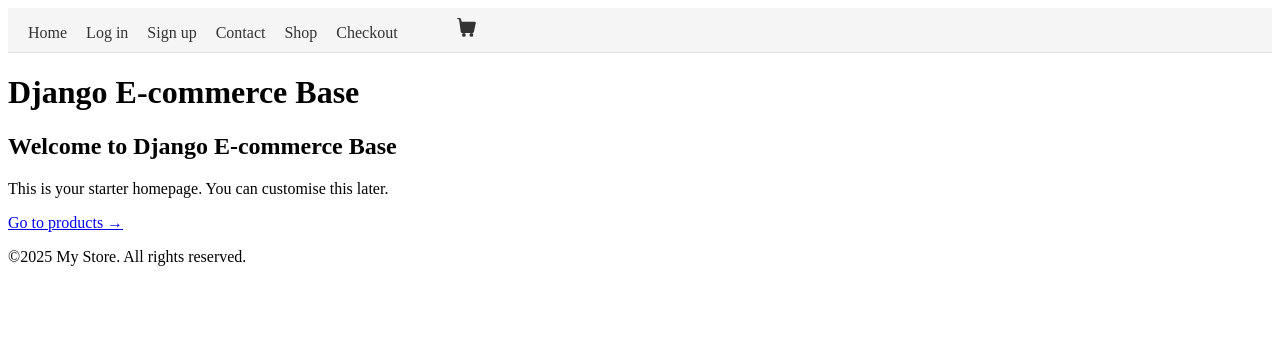
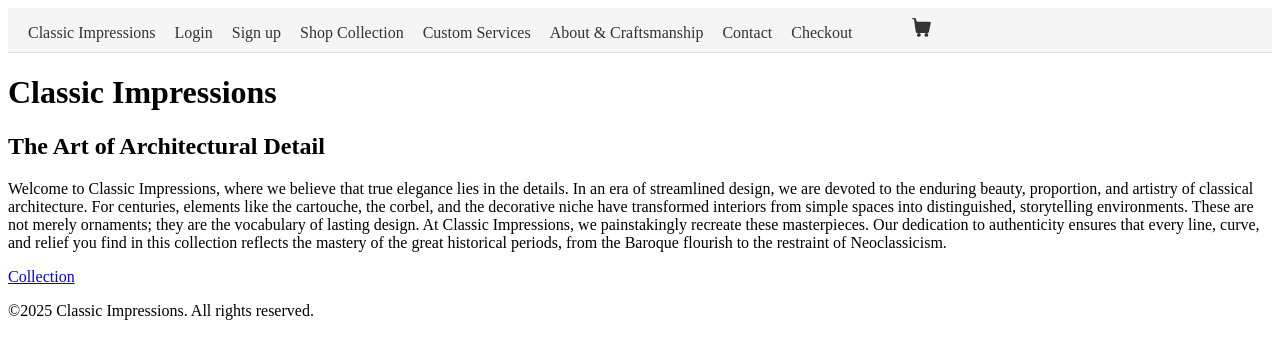
Before and after one commit to monicathomas8/Classic-Impressions, a Django app: page / in a window 1280 px wide. Shown: the top 359 px of the page. Run offline with Django 5.2, Linux system fonts and the light colour scheme.

Commit message:
html changes to suite store- classim impressions

```diff
--- a/catalogue/templates/catalogue/product_detail.html
+++ b/catalogue/templates/catalogue/product_detail.html
@@ -1,5 +1,5 @@
 {% extends "base.html" %}
-{% block title %}Product Details | My Store{% endblock %}
+{% block title %}Product Details | Classic Impressions{% endblock %}
 
 {% block content %}
 
--- a/catalogue/templates/catalogue/products.html
+++ b/catalogue/templates/catalogue/products.html
@@ -1,6 +1,6 @@
 {% extends "base.html" %}
 {% block content %}
-    <h1>Django E-commerce Base Shop!</h1>
+    <h1>Collection</h1>
         {% if products %}
     <ul>
         {% for product in products %}
--- a/templates/base.html
+++ b/templates/base.html
@@ -11,18 +11,21 @@
         <header>
             <nav>
                 <ul>
-                    <li><a href="{% url 'home' %}">Home</a></li>
+                    <li><a href="{% url 'home' %}">Classic Impressions</a></li>
                     {% if user.is_authenticated %}
                         <span>Hi, {{ user.username }}</span>
                         <li><a href="{% url 'my_account' %}">My Account</a></li>
                         <li><a href="{% url 'my_orders' %}">My orders</a></li>
                         <li><a href="{% url 'logout' %}">Log out</a></li>
                     {% else %}
-                        <li><a href="{% url 'login' %}">Log in</a></li>
+                        <li><a href="{% url 'login' %}">Login</a></li>
                         <li><a href="{% url 'signup' %}">Sign up</a></li>
                     {% endif %}
+                    <li><a href="{% url 'products' %}">Shop Collection</a></li>
+                    <li><a href="#">Custom Services</a></li>
+                    <li><a href="#">About & Craftsmanship</a></li>
                     <li><a href="#">Contact</a></li>
-                    <li><a href="{% url 'products' %}">Shop</a></li>
+
                     <li><a href="{% url 'checkout' %}">Checkout</a></li>
                     <li ><a id="cartButton" href="{% url 'cart_detail' %}">
                             <svg xmlns="http://www.w3.org/2000/svg"
@@ -48,7 +51,7 @@
             </ul>
             {% endif %}
         </header>
-        <h1>Django E-commerce Base</h1>
+        <h1>Classic Impressions</h1>
 
         <main>
             {% block content %}
@@ -57,7 +60,7 @@
         </main>
 
         <footer>
-            <p>&copy;2025 My Store. All rights reserved.</p>
+            <p>&copy;2025 Classic Impressions. All rights reserved.</p>
         </footer>
     <script src="{% static 'js/script.js' %}"></script>
     </body>
--- a/templates/home.html
+++ b/templates/home.html
@@ -1,12 +1,19 @@
 {% extends "base.html" %}
 
-{% block title %}Home | Django E-commerce Base{% endblock %}
+{% block title %}Home | Classic Impressions{% endblock %}
 
 {% block content %}
-    <h2>Welcome to Django E-commerce Base</h2>
-    <p>This is your starter homepage. You can customise this later.</p>
+    <h2>The Art of Architectural Detail</h2>
+    <p>Welcome to Classic Impressions, where we believe that true elegance lies in the details.
+        In an era of streamlined design, we are devoted to the enduring beauty, proportion, and artistry of classical architecture.
 
+        For centuries, elements like the cartouche, the corbel, and the decorative niche have transformed interiors from simple spaces into distinguished,
+        storytelling environments. These are not merely ornaments; they are the vocabulary of lasting design.
+
+        At Classic Impressions, we painstakingly recreate these masterpieces. Our dedication to authenticity ensures that every line, curve,
+        and relief you find in this collection reflects the mastery of the great historical periods, from the Baroque flourish to the restraint of Neoclassicism.
+    </p>
     <p>
-        <a href="{% url 'products' %}">Go to products →</a>
+        <a href="{% url 'products' %}">Collection</a>
     </p>
 {% endblock %}
```
Also changed, not shown: media/products/Screenshot_2025-10-23_140453.png (deleted).
